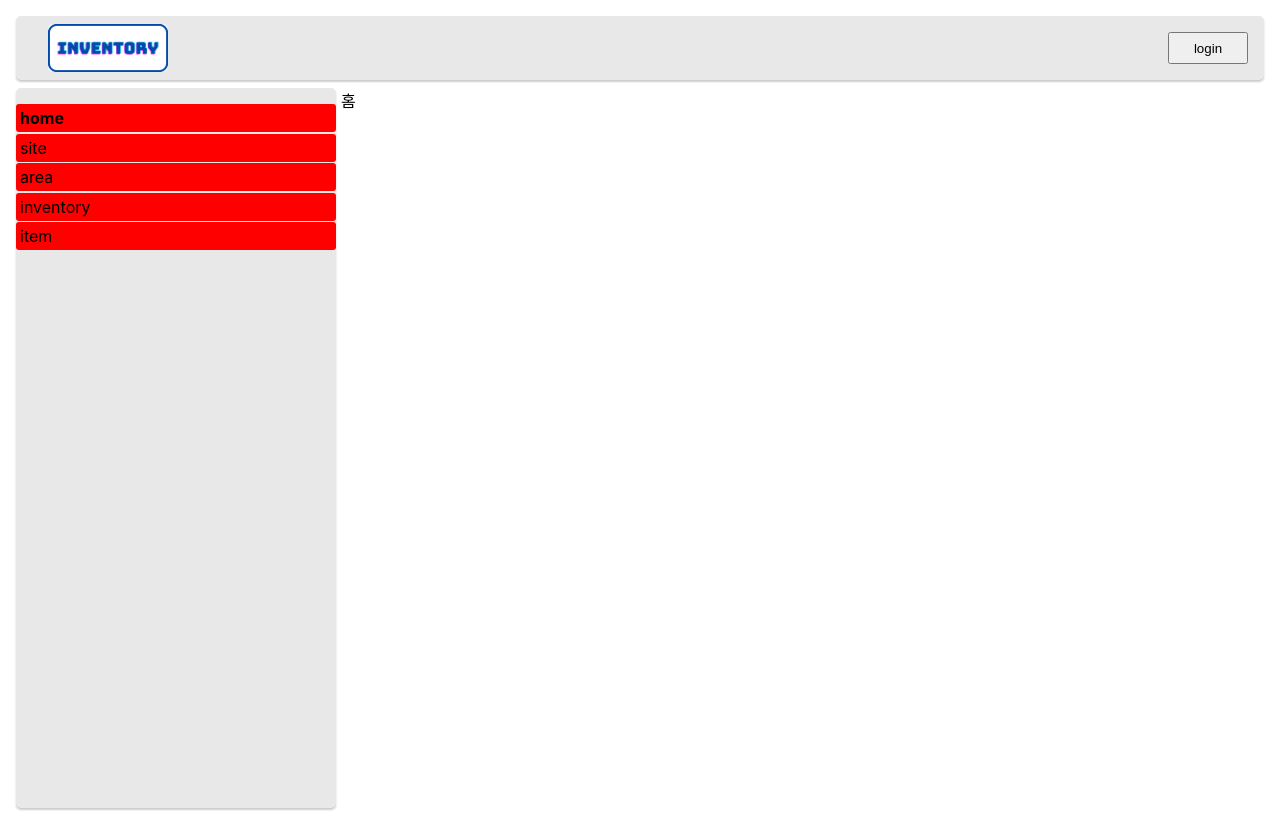
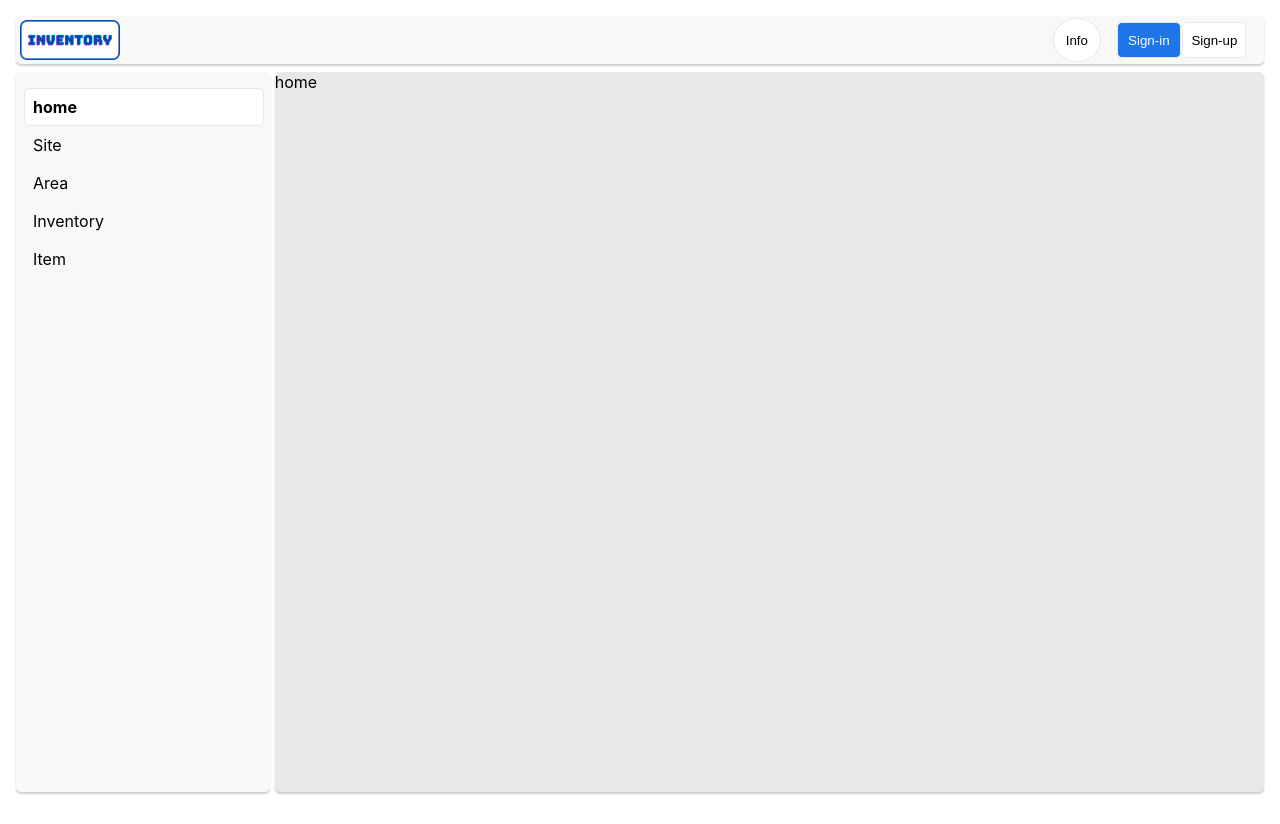
Before and after one commit to pby1360/inventory, a React (Create React App) app in the folder frontend/: page / in a window 1280 px wide. Built offline with nearby package versions, Linux system fonts and the light colour scheme.

Commit message:
#1 add navigation

```diff
--- a/frontend/src/layout/content.tsx
+++ b/frontend/src/layout/content.tsx
@@ -1,9 +1,9 @@
 import React from 'react';
 
-const content = () => {
+const content = ({children}:any) => {
   return (
     <div className='content'>
-      메인
+      {children}
     </div>
   );
 };
--- a/frontend/src/layout/layout.scss
+++ b/frontend/src/layout/layout.scss
@@ -1,11 +1,11 @@
 .topBar {
   width: 100%;
   border-radius: 5px;
-  background-color: #e8e8e8;
-  height: 4rem;
+  background-color: #f8f8f8;
+  height: 3rem;
   display: flex;
   justify-content: space-between;
-  padding: 0 1rem 0rem 2rem;
+  padding: 0 1rem 0rem 0.25rem;
   box-shadow: #ccc 0px 2px 2px;
 
 
@@ -15,7 +15,8 @@
       display: block;
       background-image: url(../asset/logo_inventory.png);
       background-size: contain;
-      height: 3rem;
+      background-repeat: no-repeat;
+      height: 2.5rem;
       width: 7.5rem;
       border-radius: 5px;
     }
@@ -23,16 +24,35 @@
 
   .control-right  {
     margin: auto 0;
-    button.login {
-      width: 5rem;
-      height: 2rem;
+
+    button {
+      width: 4rem;
+      height: 2.25rem;
+      background-color: #fff;
+      border: solid 1px #e8e8e8;
+      border-radius: 5px;
+      margin-right: 0.1rem;
+      cursor: pointer;
+
+      &.login {
+        background-color: rgb(30, 117, 231);
+        color: #fff;
+      }
+
+      &.info {
+        border-radius: 50%;
+        width: 3rem;
+        height: 2.75rem;
+        margin-right: 1rem;
+      }
+
     }
   }
 }
 
 .sideBar {
   width: 20rem;
-  background-color: #e8e8e8;
+  background-color: #f8f8f8;
   border-radius: 5px;
   box-shadow: #ccc 0px 2px 2px;
   height: 90vh;
@@ -42,25 +62,35 @@
     padding: 0;
 
     li {
-      background-color: red;
+      // background-color: red;
       border-radius: 3px;
-      padding: 0.25rem;
-      margin-bottom: 0.1rem;
+      padding: 0 0.5rem;
+      margin-right: 0.5rem;
 
       a {
         text-decoration: none;
         color: black;
         width: 100%;
+        display: block;
+        padding: 0.5rem 0 0.5rem 0.5rem;
+        border: solid 1px #f8f8f8;
 
         &.active {
           font-weight: bold;
+          background-color: #fff;
+          border: solid 1px #e8e8e8;
+          border-radius: 5px;
         }
 
+        &:hover {
+          background-color: #fff;
+          border: solid 1px #e8e8e8;
+          border-radius: 5px;
+        }
         span {
           width: 100%;
         }
       }
-
     }
   }
 }
--- a/frontend/src/layout/sideBar.tsx
+++ b/frontend/src/layout/sideBar.tsx
@@ -10,7 +10,6 @@ interface NavData {
 }
 
 const sideBar = () => {
-
   const navs = routes.map((nav:NavData) => nav.isNavData ? <li><NavLink className={({isActive}) => isActive ? 'active' : undefined } to={nav.path}><span>{nav.label}</span></NavLink></li> : null);
 
   return (
--- a/frontend/src/layout/topBar.tsx
+++ b/frontend/src/layout/topBar.tsx
@@ -6,7 +6,9 @@ const topBar = () => {
     <div className='topBar'>
       <a href='/'><span className='logo'></span></a>
       <div className='control-right'>
-        <button className='login'>login</button>
+      <button className='info'>Info</button>
+        <button className='login'>Sign-in</button>
+        <button className='logout'>Sign-up</button>
       </div>
     </div>
   );
--- a/frontend/src/pages/area/area.tsx
+++ b/frontend/src/pages/area/area.tsx
@@ -1,10 +1,10 @@
 import React from 'react';
-
+import Content from '../../layout/content';
 const area = () => {
   return (
-    <div>
+    <Content>
       구역관리
-    </div>
+    </Content>
   );
 };
 
--- a/frontend/src/pages/home.tsx
+++ b/frontend/src/pages/home.tsx
@@ -1,10 +1,11 @@
 import React from 'react';
+import Content from '../layout/content';
 
 const home = () => {
   return (
-    <div>
-      홈
-    </div>
+    <Content>
+      home
+    </Content>
   );
 };
 
--- a/frontend/src/pages/inventory/inventory.tsx
+++ b/frontend/src/pages/inventory/inventory.tsx
@@ -1,10 +1,11 @@
 import React from 'react';
+import Content from '../../layout/content';
 
 const inventory = () => {
   return (
-    <div>
-      재고 메인
-    </div>
+    <Content>
+      재고
+    </Content>
   );
 };
 
--- a/frontend/src/pages/item/item.tsx
+++ b/frontend/src/pages/item/item.tsx
@@ -1,10 +1,11 @@
 import React from 'react';
+import Content from '../../layout/content';
 
 const item = () => {
   return (
-    <div>
+    <Content>
       품목 관리
-    </div>
+    </Content>
   );
 };
 
--- a/frontend/src/pages/site/site.tsx
+++ b/frontend/src/pages/site/site.tsx
@@ -1,10 +1,11 @@
 import React from 'react';
+import Content from '../../layout/content';
 
 const site = () => {
   return (
-    <div>
+    <Content>
       사업장 관리
-    </div>
+    </Content>
   );
 };
 
--- a/frontend/src/routes.tsx
+++ b/frontend/src/routes.tsx
@@ -16,28 +16,28 @@ export default [
   },
   {
     name: 'site',
-    label: 'site',
+    label: 'Site',
     path: '/site',
     component: Site,
     isNavData: true,
   },
   {
     name: 'area',
-    label: 'area',
+    label: 'Area',
     path: '/area',
     component: Area,
     isNavData: true,
   },
   {
     name: 'inventory',
-    label: 'inventory',
+    label: 'Inventory',
     path: '/inventory',
     component: Inventory,
     isNavData: true,
   },
   {
     name: 'item',
-    label: 'item',
+    label: 'Item',
     path: '/item',
     component: Item,
     isNavData: true,
```
